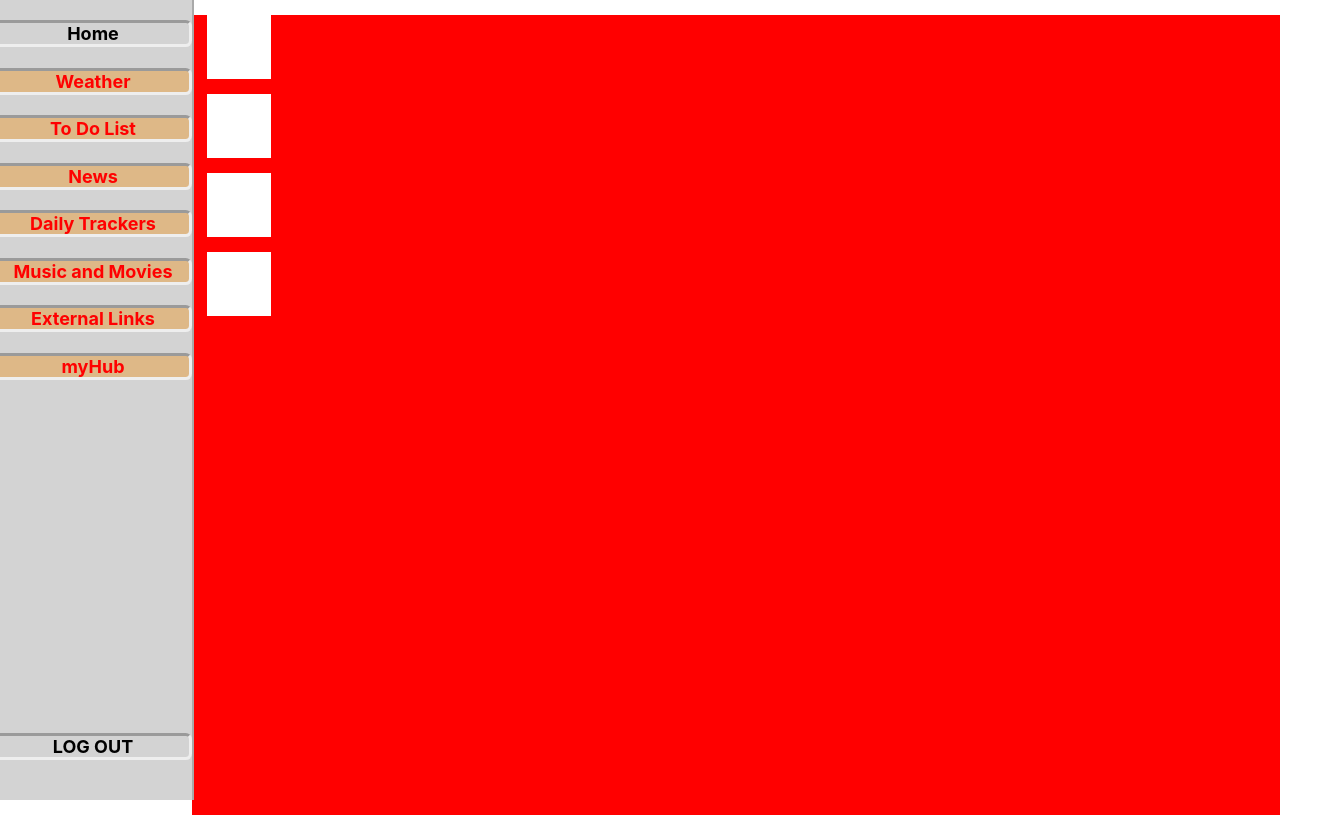
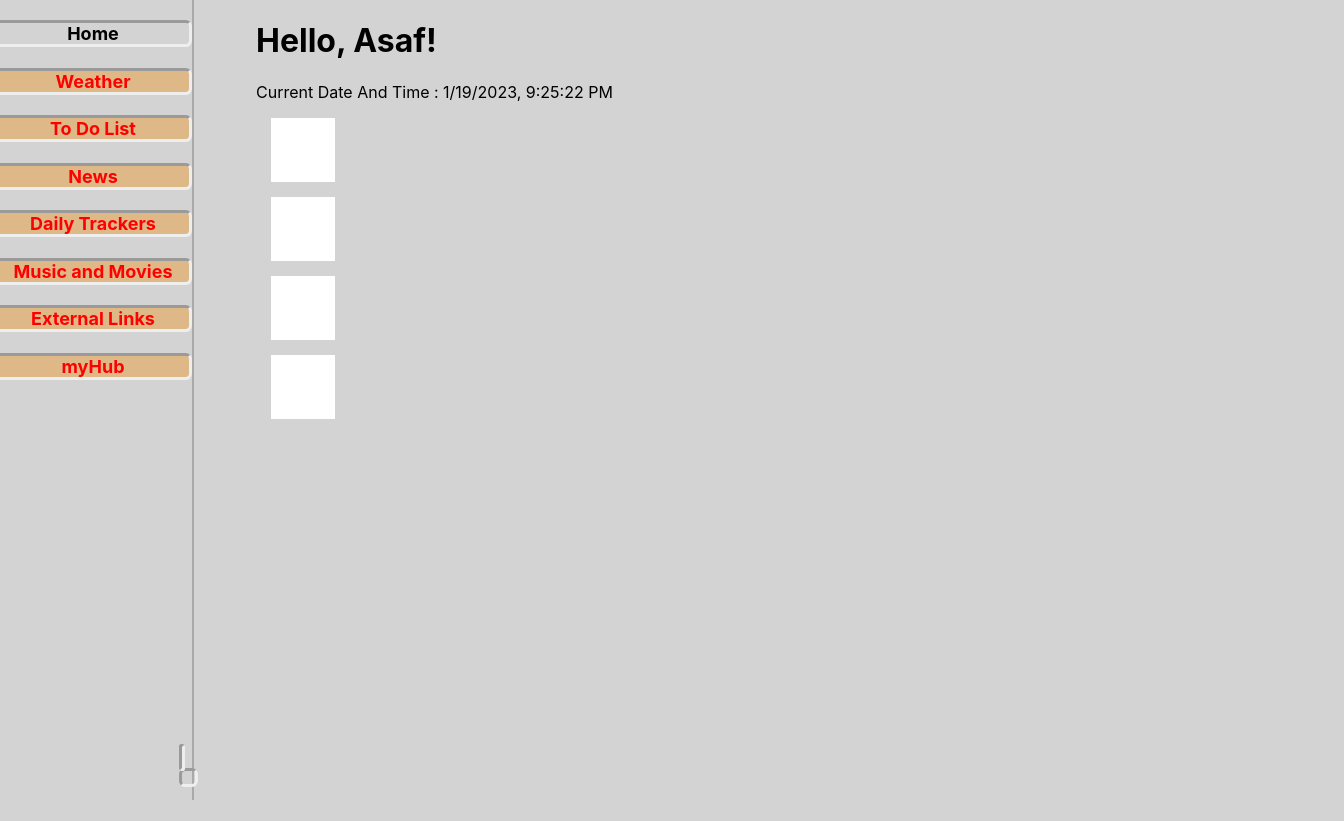
Before and after one commit to AxelrodAsaf/AsafDash, a React (Create React App) app: page /Home in a window 1280 px wide. Shown: the whole page, 1344 px wide, since content can reach past the window. Built offline with nearby package versions, Linux system fonts and the light colour scheme.

Commit message:
Fixing of login

```diff
--- a/src/components/Navbar.jsx
+++ b/src/components/Navbar.jsx
@@ -1,6 +1,8 @@
 import React from 'react';
 import DataContext from '../App.js';
 import { useNavigate } from 'react-router-dom';
+import logout from '../assets/logout.png';
+import themeswap from '../assets/themeswap.png';
 
 
 function Navbar(props) {
@@ -19,7 +21,8 @@ function Navbar(props) {
             </div>
 
             <div className='navbar-logout'>
-                <div className='navbar-pagebutton' onClick={() => navigate(`/Login`)}>LOG OUT</div>
+                <image src={logout} alt="logout" className='navbar-pagebutton navbar-logoutpic' onClick={() => navigate(`/Login`)}/>
+                <div className='navbar-pagebutton navbar-logout' onClick={() => navigate(`/Login`)}/>
             </div>
         </div>
     );
--- a/src/pages/Default.jsx
+++ b/src/pages/Default.jsx
@@ -4,7 +4,7 @@ import '../styles/App.css';
 function Default(props) {
     return (
         <div>
-            <h1>404: WEBSITE NOT FOUND</h1>
+            <p>We're sorry, we couldn't find the page you were looking for.</p>
         </div>
     );
 }
--- a/src/pages/Home.jsx
+++ b/src/pages/Home.jsx
@@ -1,12 +1,28 @@
-import React from 'react';
+import React, { useEffect, useState } from 'react';
 import Navbar from '../components/Navbar';
+import HandleUserData from '../firebase/HandleUserData';
 import '../styles/App.css';
 
 function Home(props) {
+
+    const [clock, setClock] = useState();
+
+    useEffect(() => {
+        const timer = setInterval(() => {
+            setClock(new Date().toLocaleString());
+        }, 1000);
+
+        return () => {
+            clearInterval(timer);
+        };
+    }, []);
+
     return (
         <div>
             <Navbar />
             <div className='home-widgetgrid'>
+                <h1>Hello, Asaf!</h1>
+                <p>Current Date And Time : {clock}</p>
                 <div className='home-widget homewidget1'></div>
                 <div className='home-widget homewidget2'></div>
                 <div className='home-widget homewidget3'></div>
--- /dev/null
+++ b/src/pages/Signup.jsx
@@ -0,0 +1,20 @@
+import React from 'react';
+import { useNavigate } from 'react-router-dom';
+
+
+function Signup(props) {
+
+    const navigate = useNavigate();
+
+    return (
+        <div>
+            <h1>Signup</h1>
+
+
+
+            <button type="text" className="login-form-signup button" onClick={() => navigate(`/Login`)}>Login</button>
+        </div>
+    );
+}
+
+export default Signup;
--- a/src/styles/App.css
+++ b/src/styles/App.css
@@ -1,5 +1,7 @@
 /* @import url('https: //fonts.googleapis.com/css2?family=Open+Sans:ital,wght@0,300;0,400;0,500;0,600;0,700;0,800;1,300;1,400;1,500;1,600;1,700;1,800&display=swap'); */
-
+html {
+  background-color: lightgray;
+}
 .App {
   width: 100vw;
   height: 100vh;
@@ -42,6 +44,12 @@
 }
 .navbar-logout {
   margin-bottom: 5vh;
+  width: 1vw;
+  height: 1vw;
+}
+.navbar-logoutpic {
+  width: 25px;
+  height: 25px;
 }
 .navbar-weather {
   background-color: burlywood;
@@ -82,24 +90,37 @@
   justify-content: center;
   align-items: center;
 }
-.login-form-div {
+.login-form {
   display: flex;
   flex-direction: column;
 }
 .input {
   border-radius: 1vw;
 }
+button {
+  border-radius: 1vw;
+}
 .login-form-submit {
   border-radius: 1vw;
+}
+.login-input {
+  display: flex;
+  justify-content: center;
+  align-items: center;
+}
+.login-submitsignup {
+  display: flex;
+  justify-content: center;
+  align-items: center;
 }
 
 
 /* Home */
 .home-widgetgrid {
-  margin-left: 15vw;
+  margin-left: 20vw;
   width: 85vw;
   height: 100vh;
-  background-color: red;
+  background-color: lightgrey;
 }
 .home-widget {
   background-color: white;
```
Also changed, not shown: src/assets/logout.png (added), src/assets/themeswap.png (added).
